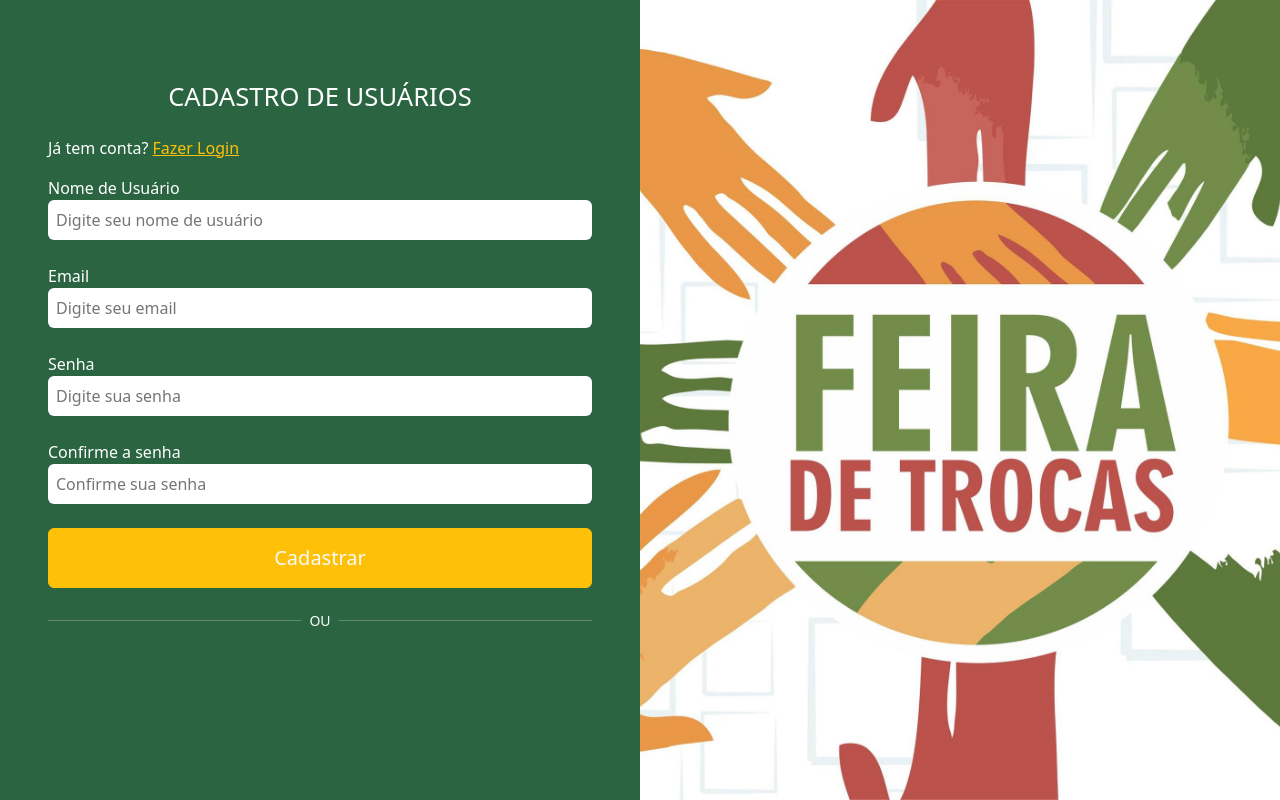
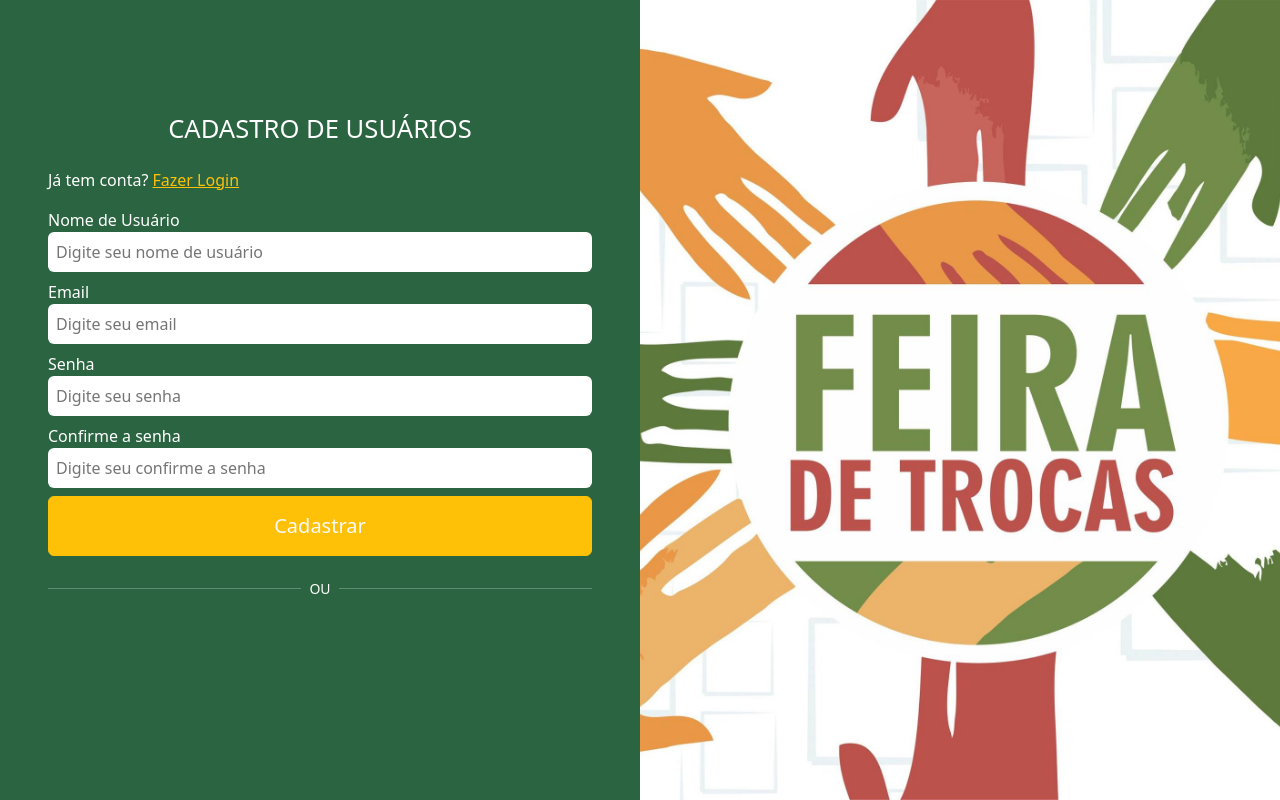
Before and after one commit to Gustavo-Nog/feira-solidaria, a React (Vite) app in the folder frontend/: page /cadastro in a window 1280 px wide. Built offline with nearby package versions, Linux system fonts and the light colour scheme; no server answers.

Commit message:
refactor: atualiza telas de login e cadastro para usar InputField

```diff
--- a/frontend/src/pages/Cadastro/Cadastro.jsx
+++ b/frontend/src/pages/Cadastro/Cadastro.jsx
@@ -1,29 +1,25 @@
-import React, { useState } from "react";
-import { useNavigate, Link } from "react-router-dom";
+import React from 'react';
+import { useForm, FormProvider } from 'react-hook-form';
+import { useNavigate, Link } from 'react-router-dom';
 
-import Button from "../../components/Button/Button";
-import GoogleLoginButton from "../../components/LoginGoogle/GoogleLoginButton";
+import Button from '../../components/Button/Button';
+import GoogleLoginButton from '../../components/LoginGoogle/GoogleLoginButton';
+import InputField from '../../components/Input/InputField';
 import feiraLogo from '../../assets/logo-feira.jpg';
 
 import './Cadastro.css';
 
 function Cadastro() {
   const navigate = useNavigate();
-  const [nomeUsuario, setNomeUsuario] = useState("");
-  const [email, setEmail] = useState("");
-  const [password, setPassword] = useState("");
-  const [confirmPassword, setConfirmPassword] = useState("");
-  const [loading, setLoading] = useState(false);
+  const methods = useForm();
+  const { handleSubmit, formState: { isSubmitting } } = methods;
 
-  const handleSubmit = (e) => {
-    e.preventDefault();
-    setLoading(true);
-    console.log(`Usuário ${nomeUsuario} cadastrado com sucesso!`);
-    navigate("/login");
+  const onSubmit = (data) => {
+    console.log(`Usuário ${data.nomeUsuario} cadastrado com sucesso!`, data);
+    navigate('/login');
   };
 
   return (
-    <>
     <div className="cadastro-container">
       <div className="form-section">
         <div className="form-wrapper">
@@ -32,57 +28,37 @@ function Cadastro() {
             Já tem conta? <Link to="/login" className="text-warning">Fazer Login</Link>
           </p>
 
-            <form onSubmit={handleSubmit}>
+          <FormProvider {...methods}>
+            <form noValidate onSubmit={handleSubmit(onSubmit)}>
               <div className="form-fields">
-                <div className="form-group">
-                  <label htmlFor="nomeUsuario">Nome de Usuário</label>
-                  <input
-                    id="nomeUsuario"
-                    type="text"
-                    value={nomeUsuario}
-                    onChange={(e) => setNomeUsuario(e.target.value)}
-                    required
-                    placeholder="Digite seu nome de usuário"
+                <InputField
+                  name="nomeUsuario"
+                  label="Nome de Usuário"
+                  required="Nome de usuário é obrigatório"
                 />
-                </div>
 
-                <div className="form-group">
-                  <label htmlFor="email">Email</label>
-                  <input
-                    id="email"
+                <InputField
+                  name="email"
+                  label="Email"
                   type="email"
-                    value={email}
-                    onChange={(e) => setEmail(e.target.value)}
-                    required
-                    placeholder="Digite seu email"
+                  required="Email é obrigatório"
                 />
-                </div>
 
-                <div className="form-group">
-                  <label htmlFor="password">Senha</label>
-                  <input
-                    id="password"
+                <InputField
+                  name="password"
+                  label="Senha"
                   type="password"
-                    value={password}
-                    onChange={(e) => setPassword(e.target.value)}
-                    required
-                    placeholder="Digite sua senha"
+                  required="Senha é obrigatória"
                 />
-                </div>
 
-                <div className="form-group">
-                  <label htmlFor="confirmPassword">Confirme a senha</label>
-                  <input
-                    id="confirmPassword"
+                <InputField
+                  name="confirmPassword"
+                  label="Confirme a senha"
                   type="password"
-                    value={confirmPassword}
-                    onChange={(e) => setConfirmPassword(e.target.value)}
-                    required
-                    placeholder="Confirme sua senha"
+                  required="Confirmação de senha é obrigatória"
                 />
-                </div>
 
-                <Button type="submit" loading={loading} size="large">
+                <Button type="submit" loading={isSubmitting} size="large">
                   Cadastrar
                 </Button>
 
@@ -93,9 +69,9 @@ function Cadastro() {
                 </div>
 
                 <GoogleLoginButton />
-
               </div>
             </form>
+          </FormProvider>
         </div>
       </div>
 
@@ -103,8 +79,6 @@ function Cadastro() {
         <img src={feiraLogo} alt="Feira de Trocas" className="cadastro-image" />
       </div>
     </div>
-    </>
-
   );
 }
 
--- a/frontend/src/pages/Login/Login.jsx
+++ b/frontend/src/pages/Login/Login.jsx
@@ -1,11 +1,11 @@
-import { useForm } from 'react-hook-form';
+import { useForm, FormProvider } from 'react-hook-form';
 import { useState } from 'react';
 import { useNavigate, Link } from 'react-router-dom';
 
 import Button from '../../components/Button/Button';
-import GoogleLoginButton from "../../components/LoginGoogle/GoogleLoginButton";
+import GoogleLoginButton from '../../components/LoginGoogle/GoogleLoginButton';
+import InputField from '../../components/Input/InputField'; // caminho do seu novo InputField
 import feiraLogo from '../../assets/logo-feira.jpg';
-
 
 import './Login.css';
 
@@ -13,19 +13,16 @@ function Login() {
   const navigate = useNavigate();
   const [loading, setLoading] = useState(false);
 
-  const {
-    register,
-    handleSubmit,
-    formState: { errors }
-  } = useForm();
+  // useForm hook principal
+  const methods = useForm();
 
   const onSubmit = (data) => {
     console.log(data);
-    if (data.nomeUsuario === "Feira" && data.senha === "123456") {
-      alert("Login bem-sucedido!");
-      navigate("/");
+    if (data.nomeUsuario === 'Feira' && data.senha === '123456') {
+      alert('Login bem-sucedido!');
+      navigate('/');
     } else {
-      alert("Credenciais inválidas.");
+      alert('Credenciais inválidas.');
     }
   };
 
@@ -42,27 +39,22 @@ function Login() {
             Ainda não tem uma conta? <Link to="/cadastro" className="text-warning">Criar conta</Link>
           </p>
 
-          <form onSubmit={handleSubmit(onSubmit)}>
-            <div className="form-group">
-              <label htmlFor="nomeUsuario">Nome de usuário</label>
-              <input
-                type="text"
-                {...register("nomeUsuario", { required: "Nome de usuário é obrigatório" })}
-                placeholder='Digite seu nome de usuário'
+          {/* FormProvider permite usar useFormContext nos filhos */}
+          <FormProvider {...methods}>
+            <form noValidate onSubmit={methods.handleSubmit(onSubmit)}>
+
+              <InputField
+                name="nomeUsuario"
+                label="Nome de usuário"
+                required="Nome de usuário é obrigatório"
               />
-              {errors.nomeUsuario && <span className="text-danger">{errors.nomeUsuario.message}</span>}
-            </div>
 
-            <div className="form-group">
-              <label htmlFor="senha">Senha</label>
-              <input
+              <InputField
+                name="senha"
+                label="Senha"
                 type="password"
-                {...register("senha", { required: "Senha é obrigatória" })}
-                placeholder='Digite sua senha'
-
+                required="Senha é obrigatória"
               />
-              {errors.senha && <span className="text-danger">{errors.senha.message}</span>}
-            </div>
 
               <div className="form-check mb-3">
                 <input className="form-check-input" type="checkbox" id="logado" />
@@ -89,6 +81,7 @@ function Login() {
 
               <GoogleLoginButton />
             </form>
+          </FormProvider>
         </div>
       </div>
     </div>
```
Lines whose indentation alone changed are shown as unchanged.
